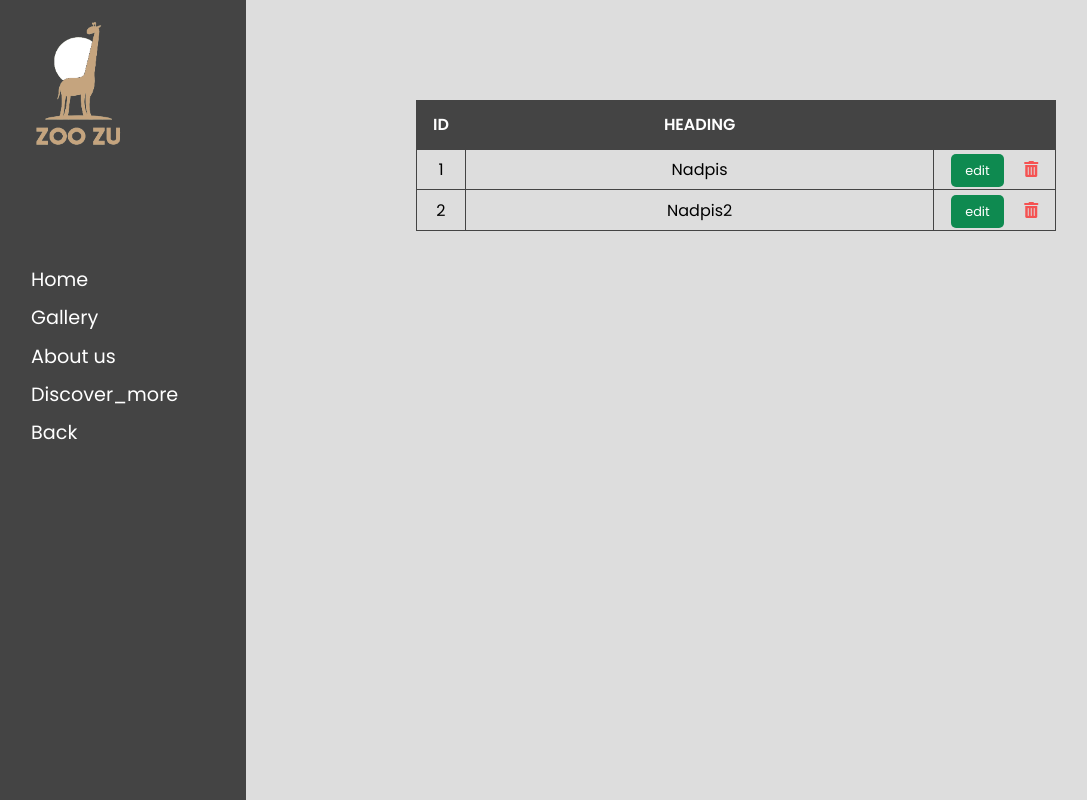
After one commit to Matejix/Semestralna_praca_Matej_Juricek, a PHP site: page /admin.php in a window 1280 px wide. The commit adds this page. Shown: the whole page, without its empty margins (54-1141 px from the left). Run offline with PHP 8.4, Linux system fonts and the light colour scheme; some libraries are stand-ins or nearby versions.

```diff
--- /dev/null
+++ b/admin.php
@@ -0,0 +1,64 @@
+<!DOCTYPE html>
+<html lang="sk">
+<head>
+    <meta charset="UTF-8" />
+    <meta http-equiv="X-UA-Compatible" content="IE=edge" />
+    <meta name="viewport" content="width=device-width, initial-scale=1.0" />
+    <title>Zoo zu Admin</title>
+    <link
+      rel="stylesheet"
+      href="https://pro.fontawesome.com/releases/v5.10.0/css/all.css"
+      integrity="sha384-AYmEC3Yw5cVb3ZcuHtOA93w35dYTsvhLPVnYs9eStHfGJvOvKxVfELGroGkvsg+p"
+      crossorigin="anonymous"
+    />
+    <link rel="preconnect" href="https://fonts.googleapis.com">
+    <link rel="preconnect" href="https://fonts.gstatic.com" crossorigin>
+    <link href="https://fonts.googleapis.com/css2?family=Poppins:ital,wght@0,100;0,200;0,300;0,400;0,500;0,600;0,700;0,800;0,900;1,100;1,200;1,300;1,400;1,500;1,600;1,700;1,800;1,900&display=swap" rel="stylesheet">
+    <link rel="stylesheet" href="css/admin.css">
+    <link rel="stylesheet" href="css/normalize.css">
+</head>
+  <body>
+
+  <div class="container">
+    <div class="side-bar">
+        <div class="logo">
+            <img src="img/logo2.png" alt="">
+        </div>
+        <ul>
+            <li><a href="#">Home</a></li>
+            <li><a href="#">Gallery</a></li>
+            <li><a href="#">About us</a></li>
+            <li><a href="#">Discover_more</a></li>
+            <li><a href="index.php">Back</a></li>
+        </ul>
+    </div>
+
+    <div class="table-of-posts">
+        <table>
+            <tr>
+                <th>ID</th>
+                <th>Heading</th>
+                <th></th>
+            </tr>
+            <tr>
+                <td>1</td>
+                <td>Nadpis</td>
+                <td>
+                    <a class="edit_link" href="#">edit</a>
+                    <a class="delete" href="#"><i class="fas fa-trash-alt"></i></a>
+                </td>
+            </tr>
+            <tr>
+                <td>2</td>
+                <td>Nadpis2</td>
+                <td>
+                    <a class="edit_link" href="#">edit</a>
+                    <a class="delete" href="#"><i class="fas fa-trash-alt"></i></a>
+                </td>
+            </tr>
+        </table>
+    </div>
+  </div>
+
+  </body>
+</html>
--- /dev/null
+++ b/css/admin.css
@@ -0,0 +1,121 @@
+body{
+    font-size: 1rem;
+    font-family: "Poppins","Roboto", sans-serif;
+    background-color: #ddd;
+}
+
+a{
+    text-decoration: none;
+}
+
+.container{
+    display: flex;
+    justify-content: center;
+}
+
+.side-bar{
+    position: fixed;
+    top: 0;
+    left: 0;
+    height: 100%;
+    width: 300px;
+    background-color: #444;
+}
+
+.logo {
+}
+
+.logo img{
+    position: relative;
+    top: 0;
+    left: 20%;
+    width: 150px;
+    height: auto;
+}
+
+.side-bar ul{
+    position: relative;
+    top: 100px;
+    left: 85px;
+}
+
+.side-bar li{
+    font-family: "Poppins","Roboto", sans-serif;
+    line-height: 2em;
+    font-size: 1.2em;
+}
+
+.side-bar a{
+    color: #fff;
+    transition: 0.5s ease;
+}
+
+.side-bar a:hover{
+    color: rgb(255, 254, 205);
+}
+
+.table-of-posts{
+    font-family: "Poppins","Roboto", sans-serif;
+    position: relative;
+    top: 100px;
+    left:150px;
+    width: 50%;
+}
+
+.table-of-posts table,
+.table-of-posts th,
+.table-of-posts td{
+
+    border: 1px solid #444;
+    border-collapse: collapse;
+}
+
+.table-of-posts tr:hover{
+    background-color: #ccc;
+}
+
+.table-of-posts th{
+    background-color: #444;
+    color: white;
+    padding: 1rem;
+    font-weight: 600;
+    text-transform: uppercase;
+
+}
+
+.table-of-posts th:nth-child(2){
+    width: 80%;
+}
+ .table-of-posts th:nth-child(3){
+    width: 20%;
+}
+
+.table-of-posts table a:nth-child(1){
+    font-size: 0.8rem;
+    color: white;
+    background-color:rgb(14, 138, 80);
+    padding: 0.5rem 0.9rem;
+    border-radius: 5px;
+    margin-right: 1rem;
+    transition: 0.5s ease;
+}
+
+.table-of-posts table a:nth-child(1):hover{
+    background-color:rgb(24, 190, 113);
+}
+
+.delete i{
+    color:rgb(245, 82, 82);
+    transition: 0.5s ease;
+
+}
+
+.delete i:hover{
+    color:rgb(245, 148, 148);
+    box-shadow: 3px 1px 174px -21px rgba(245, 82, 82);
+}
+
+.table-of-posts td{
+    text-align: center;
+    padding: 0.7rem 0;
+}
--- a/css/style.css
+++ b/css/style.css
@@ -185,6 +185,7 @@ body {
   overflow: hidden;
   margin-left: -4em;
   box-shadow: 15em 0 #333;
+  transition: 1.5s ease;
   opacity: 1;
 }
 .home_picture:hover img {
@@ -1002,12 +1003,12 @@ font-size: 1.7em;
 
 .visually-hidden-left{
   opacity: 0;
-  transform: translateX(999px);
+  transform: translateX(-200px);
 }
 
 .visually-hidden-right{
   opacity: 0;
-  transform: translateX(-999px);
+  transform: translateX(-200px);
 }
 
 /*_______________RESPONSIVE_________________________________________________________________________________________________*/
--- a/inc/footer.php
+++ b/inc/footer.php
@@ -19,3 +19,7 @@
     <script src="./js/fslightbox.js"></script>
   </body>
 </html>
+
+<?php
+        mysqli_close($conn);
+?>
--- a/inc/header.php
+++ b/inc/header.php
@@ -1,3 +1,9 @@
+<?php
+  session_start();
+  include 'db_connect.php';
+  $conn = mysqli_connect("localhost", "root", "", "zoozu");
+?>
+
 <!DOCTYPE html>
 <html lang="sk">
 <head>
--- /dev/null
+++ b/logout.php
@@ -0,0 +1,5 @@
+<?php
+    session_start();
+    session_destroy();
+    header("Location: index.php");
+?>
```
Also changed, not shown: discover_more.php (+125 -63 lines), inc/db_connect.php (added, +25 -0 lines), inc/db_data.php (added, +33 -0 lines), inc/menu.php (+16 -1 lines), js/main.js (+12 -0 lines), js/slider_home_page.js (+8 -8 lines), login.php (+50 -5 lines), category.php (added).
